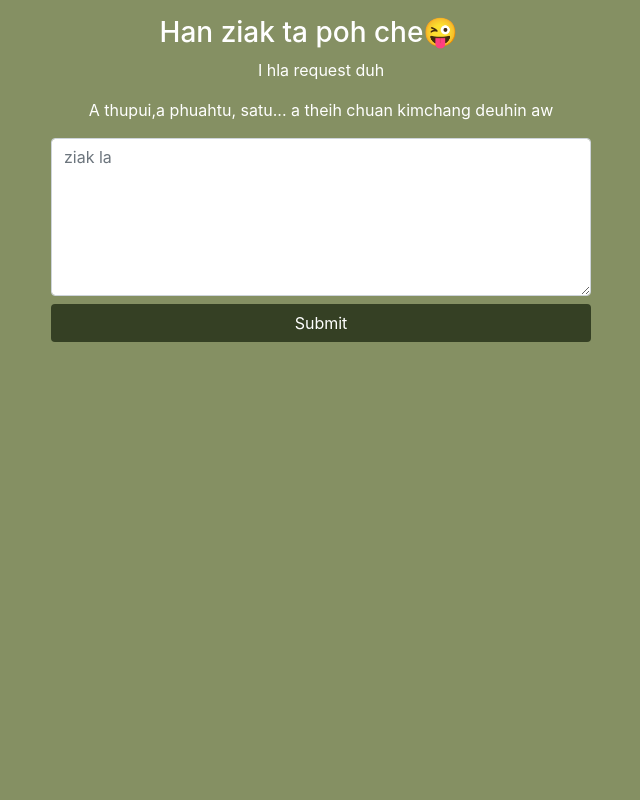
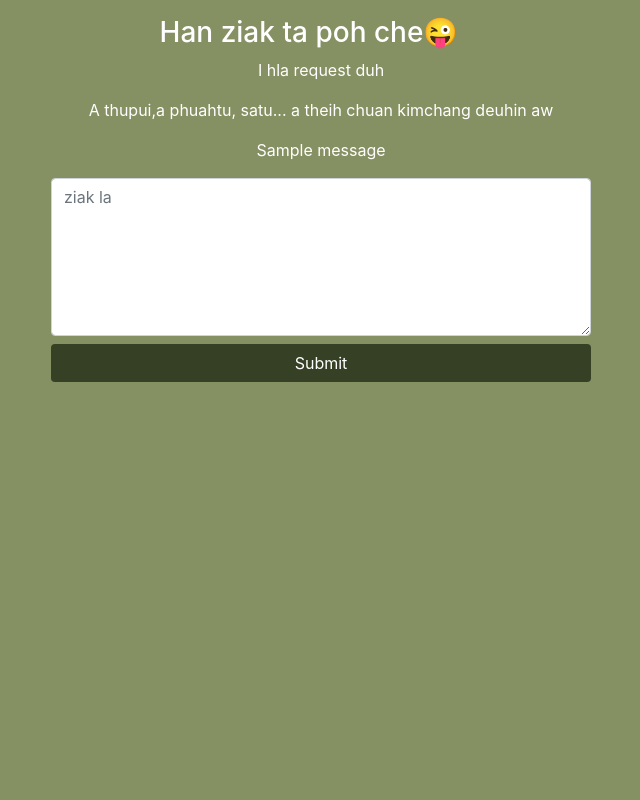
Before and after one commit to pachuau10/zolyrics, a Django app: page /request/ in a window 1280 px wide. Shown: the part 88-888 px from the top of the page, without its empty margins (319-959 px from the left). Run offline with Django 5.2, Linux system fonts and the light colour scheme; tables that the repository leaves empty hold one stand-in row (values such as "Sample post"); one stand-in notice (Sample message) is shown; some libraries are stand-ins or nearby versions.

Commit message:
update request

```diff
--- a/hla/views.py
+++ b/hla/views.py
@@ -2,6 +2,7 @@ from django.shortcuts import render, get_object_or_404, redirect
 from django.db.models import Q
 from .models import Data, Req
 from django.http import JsonResponse
+from django.contrib import messages
 import re  # This must be here
 
 def home(request):
@@ -52,7 +53,10 @@ def hla(request, name):
     return render(request, 'hla.html', {'data': data})
 
 def request_view(request):
+    if request.method == 'POST':
+        messages.info(request,'Hla i rawn request avangin kan lawm e, rawn tih chhuah vat a ni ang😊')
     return render(request, 'request.html')
+
 
 def get_client_ip(request):
     """Get IP address from request headers."""
--- a/templates/request.html
+++ b/templates/request.html
@@ -63,6 +63,9 @@
           <h3 class="text-right text-lg-center pr-4 pt-3 text-white" >Han ziak ta poh che😜</h3>
                 <p class="text-white text-center">I hla request duh</p>
                 <p class="text-white text-center">A thupui,a phuahtu, satu... a theih chuan kimchang deuhin aw</p>
+                {% for message in messages %}
+                <p class="text-white text-center">{{message}}</p>
+                {% endfor %}
             </div>
 
 <div class="container">
```
